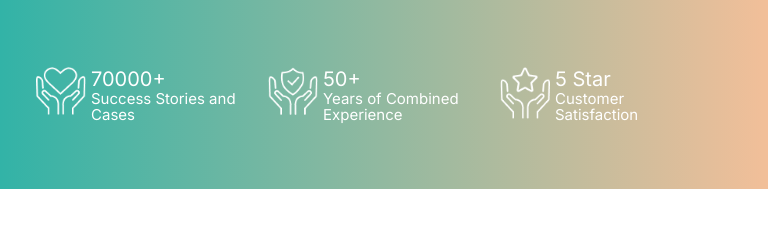
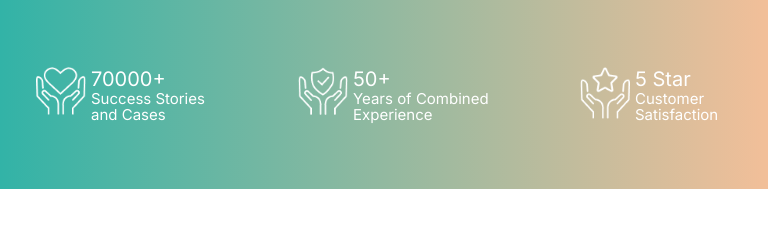
Before and after one commit to abhijith-canary/mm-medicare, a plain HTML site: page index.html in a window 768 px wide. Shown: the part 513-749 px from the top of the page. Drawn offline with nearby package versions, Linux system fonts and the light colour scheme.

Commit message:
Initial commit--

```diff
--- a/css/responsive-media.css
+++ b/css/responsive-media.css
@@ -208,9 +208,9 @@
 
     .home-layer-div2{ width: auto; } .home-layer-img{ width:50px; height: 100%;}
 
-    .home-layer-content{ padding: 0 5px;} .home-layer-content h5{ font-size: 20px; }
+    .home-layer-content{ padding: 0 5px; width: 150px;} .home-layer-content h5{ font-size: 20px; }
 
-    .star{ padding-left: 10px; } .health{padding-left: 10px; }
+    .star{ padding-left: 30px; width: 190px; margin-left: 40px; } .health{ padding-left: 10px; margin-left: 40px; }
 
     .home-layer-content p{
         font-size: 15px;
```
